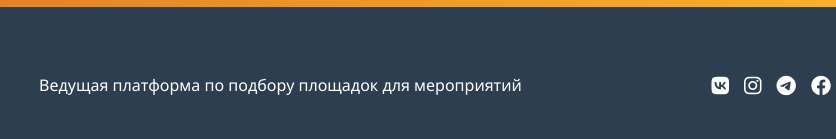
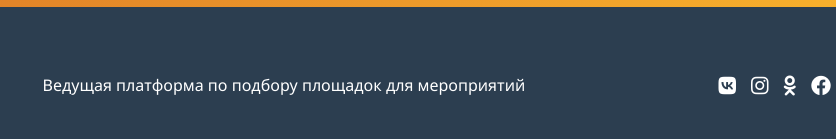
Before and after one commit to ShamanHeroOff/OBanket, a plain HTML site: page index.html in a window 1280 px wide. Shown: the part 4545-4684 px from the top of the page, 389-1225 px from the left. Drawn offline with Linux system fonts and the light colour scheme.

Commit message:
Update index.html

```diff
--- a/index.html
+++ b/index.html
@@ -732,8 +732,8 @@
                 <div class="social-links">
                     <a href="https://vk.com/obanket_ru" target="_blank"><i class="fab fa-vk"></i></a>
                     <a href="https://www.instagram.com/obanket.ru?igsh=MXQ4Mml3aGhxb25kYw==" target="_blank"><i class="fab fa-instagram"></i></a>
-                    <a href="https://t.me/obanket" target="_blank"><i class="fab fa-telegram"></i></a>
-                    <!-- <a href="https://ok.ru/group/53846570893558" target="_blank"><i class="fab fa-ok"></i></a> -->
+                    <!-- <a href="https://t.me/obanket" target="_blank"><i class="fab fa-telegram"></i></a> -->
+                    <a href="https://ok.ru/group/53846570893558" target="_blank"><i class="fab fa-odnoklassniki"></i></a>
                     <a href="https://facebook.com/obanket/" target="_blank"><i class="fab fa-facebook"></i></a>
                 </div>
             </div>
```
